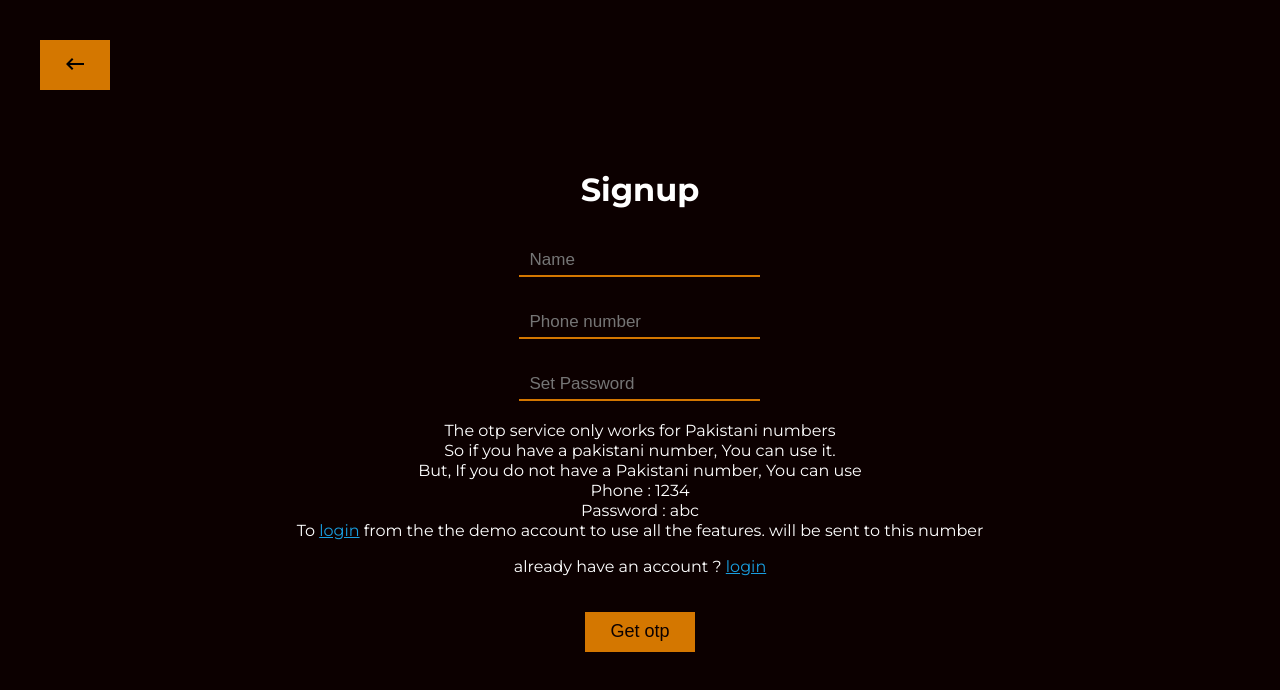
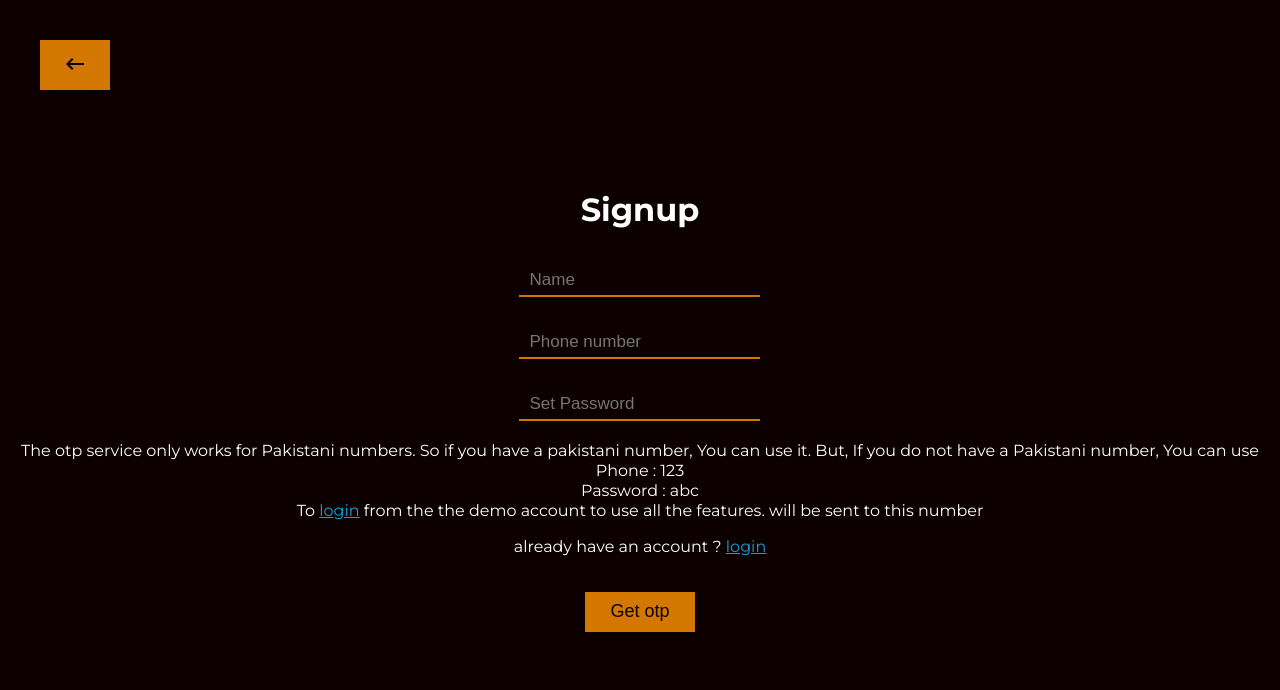
Before and after one commit to M-Uzair-dev/Cinemorphia, a React (Create React App) app: page /signup in a window 1280 px wide. Shown: the top 690 px of the page. Built offline with nearby package versions, Linux system fonts and the light colour scheme.

Commit message:
Update Signup.js

```diff
--- a/src/Components/Signup.js
+++ b/src/Components/Signup.js
@@ -177,7 +177,7 @@ const Signup = () => {
                 margin: "5px 0 0 0",
               }}
             >
-              The otp service only works for Pakistani numbers <br /> So if you have a pakistani number, You can use it. <br/> But, If you do not have a Pakistani number, You can use <br/> Phone : 1234 <br/> Password : abc <br/> To <Link style={{ color: "rgb(25, 158, 224)" }} to={"/login"}>
+              The otp service only works for Pakistani numbers. So if you have a pakistani number, You can use it.  But, If you do not have a Pakistani number, You can use <br/> Phone : 123 <br/> Password : abc <br/> To <Link style={{ color: "rgb(25, 158, 224)" }} to={"/login"}>
                 login
               </Link> from the the demo account to use all the features.
               will be sent to this number
```
